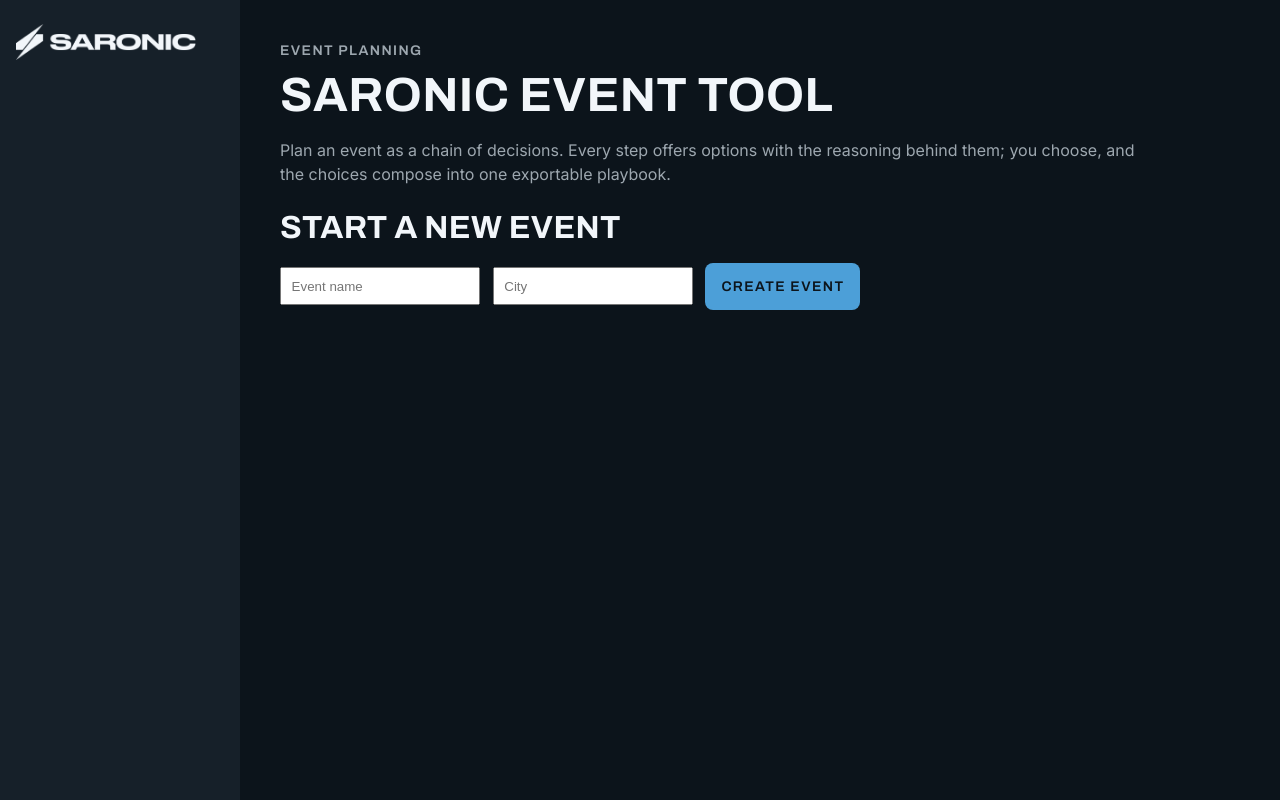
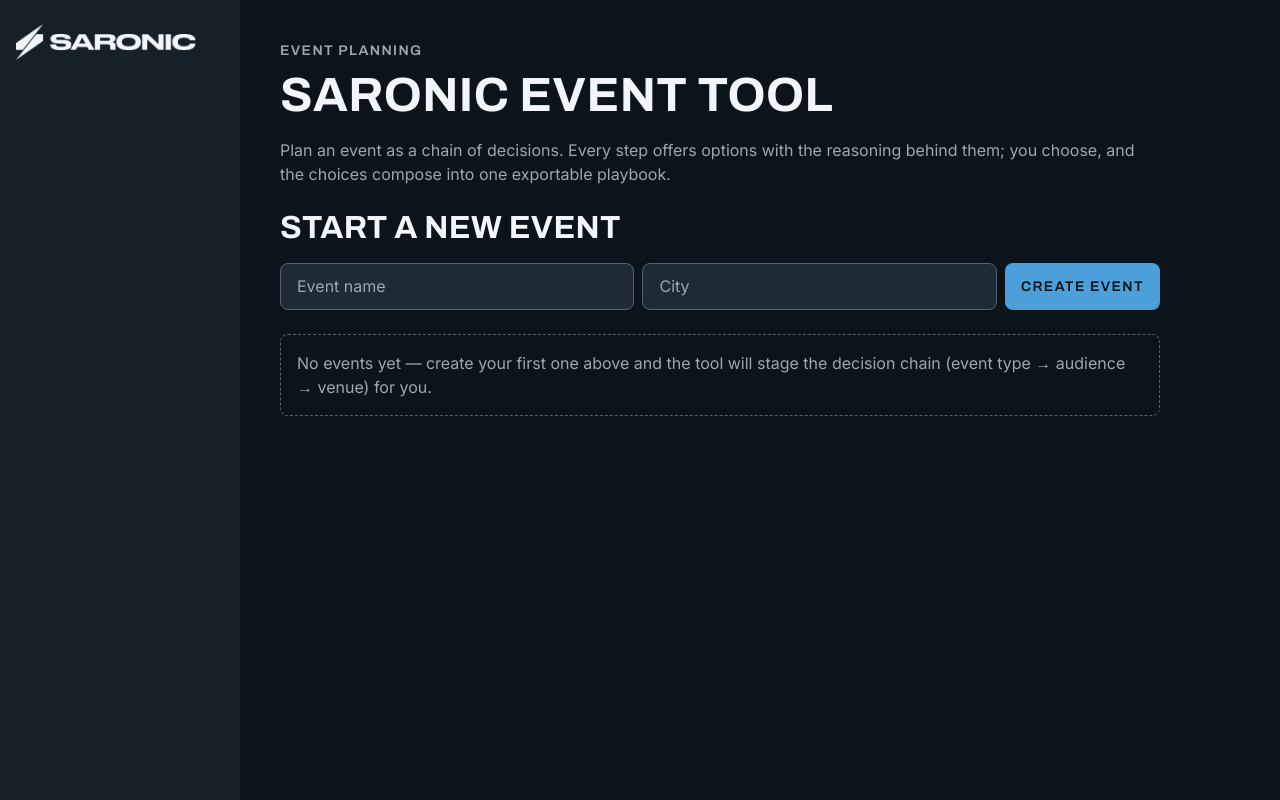
Before and after one commit to jfilipATX/saronic-event-project, a FastAPI app: template app/ui/templates/home.html in a window 1280 px wide. Run offline with FastAPI, Linux system fonts and the light colour scheme; the template is opened without the code that fills it, so the values that code supplies are empty.

Commit message:
Polish pass: token-driven form inputs, empty-scan UX fix (422 -> tampered banner), home empty state

```diff
--- a/app/main.py
+++ b/app/main.py
@@ -321,10 +321,16 @@ def create_app(db_path: str = "events.db") -> FastAPI:
             conn.close()
 
     @app.post("/events/{event_id}/checkin", response_class=HTMLResponse)
-    def checkin_scan(request: Request, event_id: int, code: str = Form(...)):
+    def checkin_scan(request: Request, event_id: int, code: str = Form("")):
         conn = connect()
         try:
             event = load_event(conn, event_id)
+            if not code.strip():
+                # Fat-fingered/empty scan: re-render the desk with the tampered
+                # banner instead of FastAPI's raw 422 JSON, which a door
+                # operator can't act on.
+                return _checkin_page(request, conn, event_id, event,
+                                     scan_state="tampered", scan_name="")
             state, attendee = check_in(conn, _signing_secret(), code)
             conn.commit()
             name = attendee.full_name if attendee else ""
--- a/app/ui/static/theme.css
+++ b/app/ui/static/theme.css
@@ -137,6 +137,38 @@ h2 { font-size: 2rem; font-weight: 700; line-height: 1.15; margin: var(--space-l
 .scan-already  { background: var(--color-warning); }
 .scan-tampered { background: var(--color-danger); }
 
+/* ── form inputs (dark-surface, token-driven) ─────────────── */
+.input {
+  background: var(--color-surface);
+  color: var(--color-neutral);
+  border: 1px solid var(--color-secondary);
+  border-radius: var(--rounded-md);
+  padding: 12px var(--space-md);
+  font-family: var(--font-body);
+  font-size: 1rem;
+}
+.input::placeholder { color: var(--color-steel); }
+.input:focus {
+  outline: 2px solid var(--color-tertiary);
+  outline-offset: 1px;
+  border-color: var(--color-tertiary);
+}
+.form-row {
+  display: flex; gap: var(--space-sm); flex-wrap: wrap;
+  align-items: stretch; margin: var(--space-md) 0 var(--space-lg);
+}
+.form-row .input { flex: 1 1 16rem; }
+
+/* scan banner detail line — instructions under the verdict stay readable
+   without shouting at 2rem */
+.scan-banner .scan-detail {
+  display: block;
+  font-family: var(--font-body);
+  font-size: 1rem; font-weight: 600;
+  text-transform: none; letter-spacing: 0;
+  margin-top: var(--space-sm);
+}
+
 /* ── open questions / pending callout ─────────────────────── */
 .pending-note {
   border: 1px dashed var(--color-secondary); border-radius: var(--rounded-md);
--- a/app/ui/templates/home.html
+++ b/app/ui/templates/home.html
@@ -11,11 +11,9 @@
   </p>
 
   <h2>Start a new event</h2>
-  <form method="post" action="/events" class="option-actions">
-    <input type="text" name="name" placeholder="Event name" required
-           style="padding:0.6rem; margin-right:0.5rem;">
-    <input type="text" name="city" placeholder="City" required
-           style="padding:0.6rem; margin-right:0.5rem;">
+  <form method="post" action="/events" class="form-row">
+    <input class="input" type="text" name="name" placeholder="Event name" required>
+    <input class="input" type="text" name="city" placeholder="City" required>
     <button class="btn-primary" type="submit">Create event</button>
   </form>
 
@@ -36,5 +34,8 @@
         </li>
       {% endfor %}
     </ul>
+  {% else %}
+    <div class="pending-note">No events yet — create your first one above and the
+    tool will stage the decision chain (event type → audience → venue) for you.</div>
   {% endif %}
 {% endblock %}
```
Also changed, not shown: app/ui/templates/checkin.html (+8 -8 lines), tests/test_ui_slides_checkin.py (+8 -0 lines).
